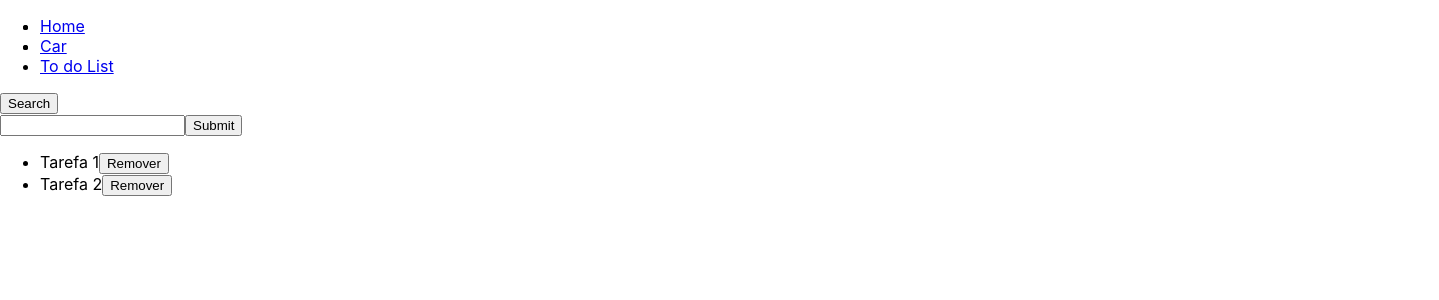
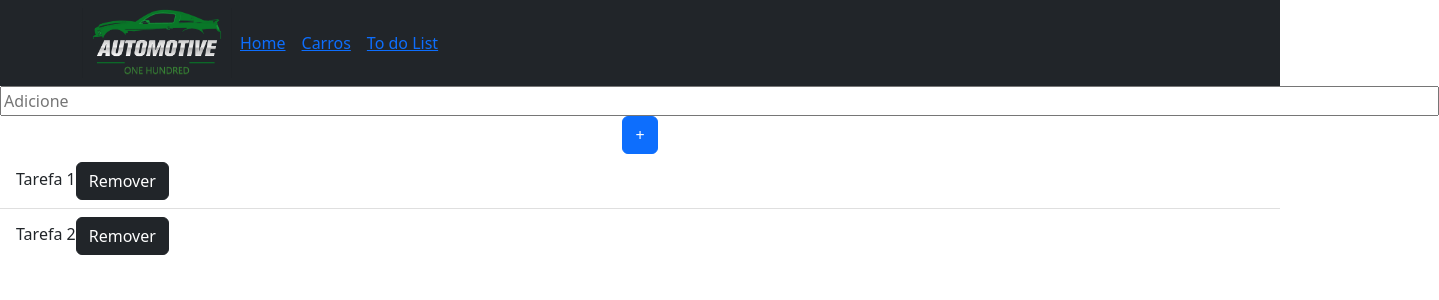
Before and after one commit to TarsilaNascMartins/API_UNI1500, a React (Create React App) app: page /todolist in a window 1280 px wide. Shown: the top 300 px of the page, 1439 px wide, since content can reach past the window. Built offline with nearby package versions, Linux system fonts and the light colour scheme.

Commit message:
Bootstrap inserido

```diff
--- a/src/App.css
+++ b/src/App.css
@@ -13,6 +13,12 @@
   }
 }
 
+.Logo {
+  background-image: url(./logo.png);
+  height: 20px;
+  width: 20px;
+}
+
 .App-header {
   background-color: #282c34;
   min-height: 100vh;
@@ -25,7 +31,7 @@
 }
 
 .App-link {
-  color: #61dafb;
+  color: #217505;
 }
 
 @keyframes App-logo-spin {
@@ -36,3 +42,7 @@
     transform: rotate(360deg);
   }
 }
+ .nav-link {
+  text-decoration-color: #217505;
+  color: #217505;
+ }
--- a/src/Components/ToDoList/ToDoList.jsx
+++ b/src/Components/ToDoList/ToDoList.jsx
@@ -1,4 +1,8 @@
 import { useState } from "react"
+import Button from 'react-bootstrap/Button';
+import ListGroup from 'react-bootstrap/ListGroup';
+import Container from 'react-bootstrap/Container';
+
 
 function ToDoList(){
 
@@ -31,21 +35,23 @@ setListTodos(newList);
 return <>
 
 <form onSubmit={(event)=>(addToList(event))}>
-<input type= "text" onChange={(event)=> {setTexto(event.target.value)}}></input>
-<input type= "submit"></input>
+
+<center>< input type= "text" size={150}  placeholder="Adicione" onChange={(event)=> {setTexto(event.target.value)}}></input>
+<Button variant="primary" input type= "submit" > + </Button></center>
+
+
 </form>
-
-<ul>
+<ListGroup variant = "flush">
 {listToDos.map((item) =>
 
-<li key={item.id}>{item.texto}
-<button onClick={()=>(removeFromList (item.id))}>Remover</button>
-</li>
+<ListGroup.Item key={item.id}>{item.texto}
+<Button variant = "dark" onClick={()=>(removeFromList (item.id))}>Remover</Button>
+</ListGroup.Item>
 )
 
 }
 
-</ul>
+</ListGroup>
 
 </>
 
--- a/src/Pages/Home.jsx
+++ b/src/Pages/Home.jsx
@@ -1,5 +1,18 @@
-function Home(){
-    return <h1>Olá, seja bem vindo(a) a concessionária!!!</h1>
+
+
+    const Home =()=>{
+    return <>
+
+ <div>
+      <center>
+   <h1><b>Bem-vindo ao Cadastro de Clientes!</b></h1>
+    <p>Selecione acima a aba "Clientes" para cadastrar.</p>
+
+<img src="https://vhsys.com.br/images/pages/controle-de-vendas/gestao-de-clientes/importancia_do_cadastro_cliente.png"alt="Image" height= "450" width="800"></img>
+</center>
+</div>
+</>
 }
 
+
 export default Home;
--- a/src/Pages/Layout.jsx
+++ b/src/Pages/Layout.jsx
@@ -1,38 +1,33 @@
 import { Outlet,Link } from "react-router-dom";
+import Container from 'react-bootstrap/Container';
+import Nav from 'react-bootstrap/Nav';
+import Navbar from 'react-bootstrap/Navbar';
+import mainLogo from'./logo.png';
+import Form from 'react-bootstrap/Form';
 const Layout =()=>{
     return <>
 
-        <nav >
 
 
+      <Navbar bg="dark" variant="dark" >
+        <Container>
 
-       <ul>
-            <li class="nav-item">
-            <li><Link to="/">Home</Link></li>
+        <img style={{ width: 150, height:70 }} src={mainLogo} alt="React Logo" />
 
-            </li>
-            <li class="nav-item">
-            <li><Link to="/carros">Car</Link></li>
-            </li>
-
-            <li><Link to="/todolist">To do List</Link></li>
-
-
-
-         </ul>
-
-          <form class="d-flex" role="search">
-          <button class="btn btn-outline-success" type="submit">Search</button>
-          </form>
+          <Nav className="me-auto my-2 my-lg-0">
+            <Nav.Link><Link to ="/">Home</Link></Nav.Link>
+            <Nav.Link><Link to ="/carros">Carros</Link></Nav.Link>
+            <Nav.Link><Link to ="/todolist">To do List</Link></Nav.Link>
+       </Nav>
+        </Container>
+      </Navbar>
 
 
 
 
-    </nav>
+ <Outlet/>
+    </>
 
-        <Outlet/>
-
-    </>
 }
 
 export default Layout;
--- a/src/index.js
+++ b/src/index.js
@@ -3,6 +3,7 @@ import ReactDOM from 'react-dom/client';
 import './index.css';
 import App from './App';
 import reportWebVitals from './reportWebVitals';
+import 'bootstrap/dist/css/bootstrap.min.css';
 
 const root = ReactDOM.createRoot(document.getElementById('root'));
 root.render(
```
Also changed, not shown: src/Pages/logo.png (added).
